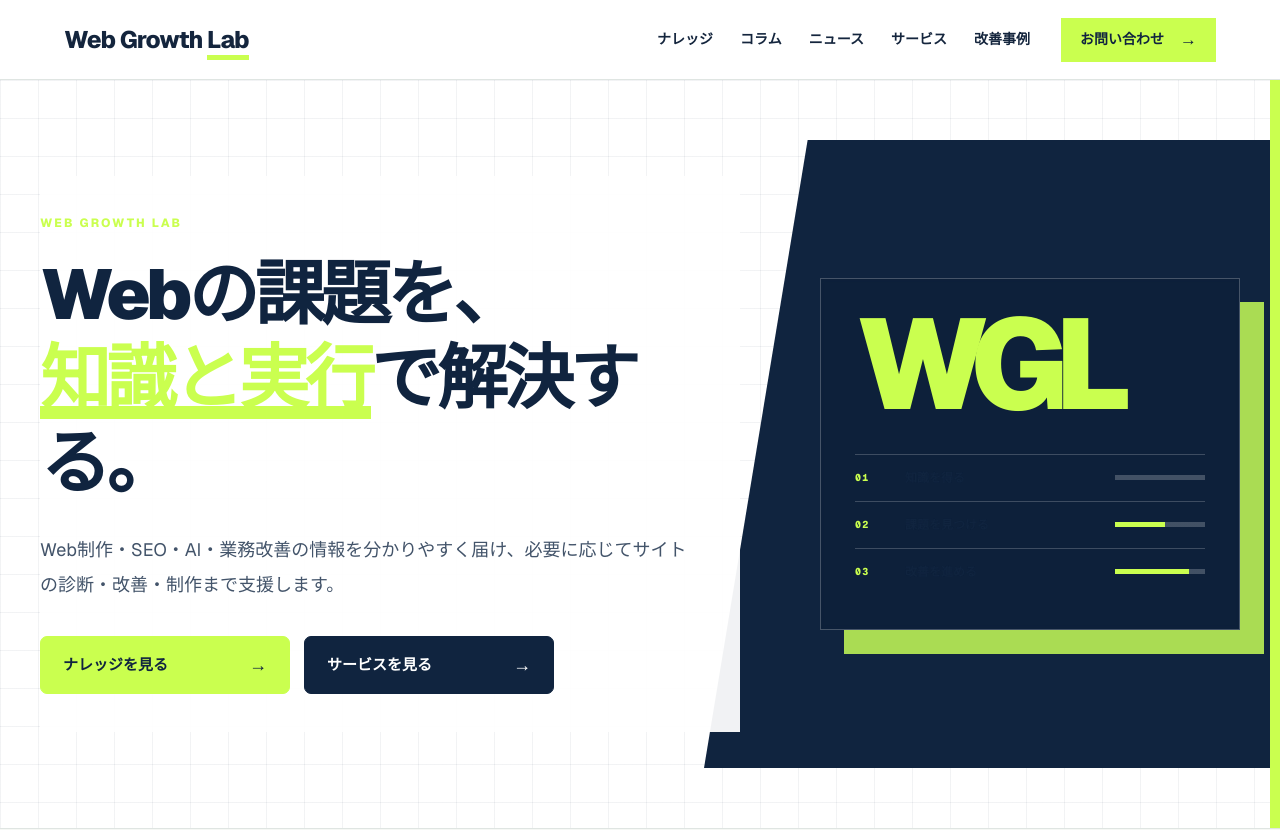
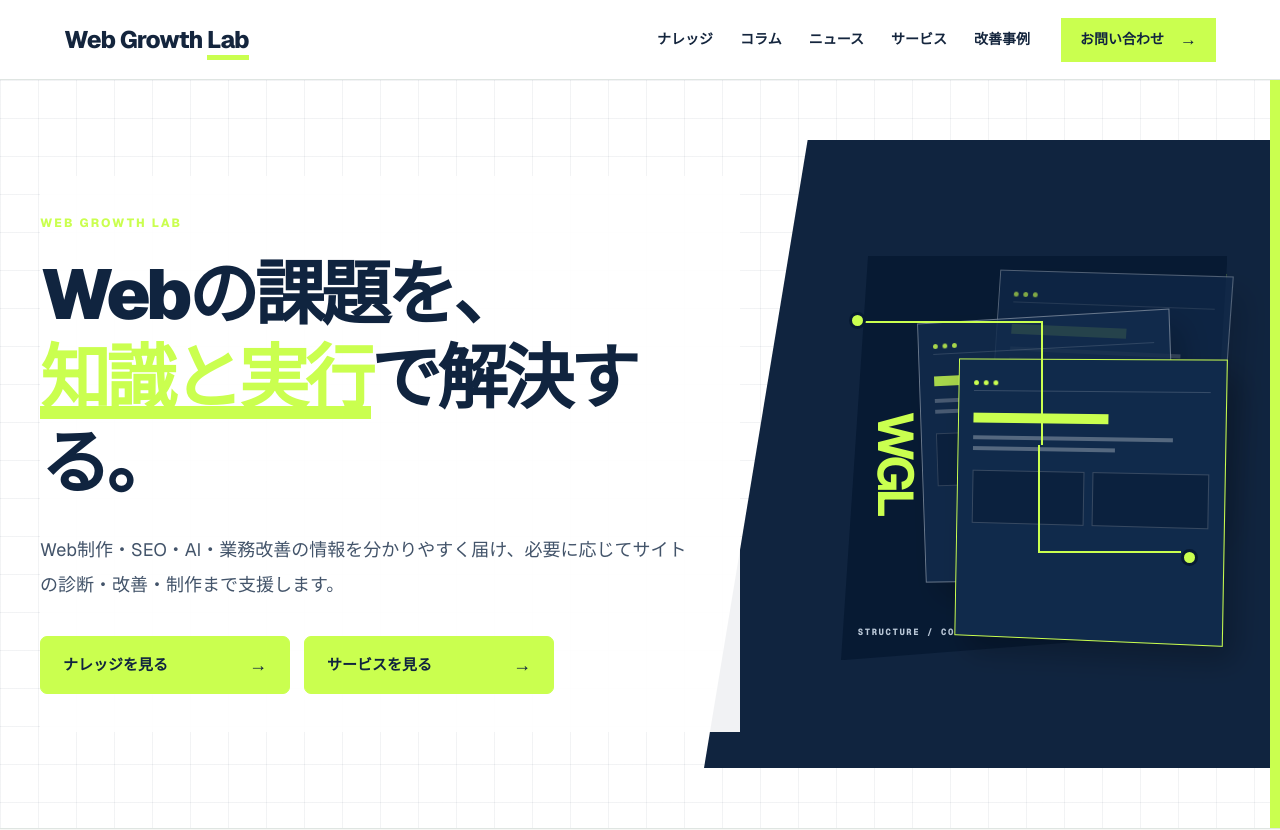
Before and after one commit to oka-wani/web-direction-lab, a Next.js app: page / in a window 1280 px wide. Shown: the top 830 px of the page. Built offline with nearby package versions, Linux system fonts and the light colour scheme.

Commit message:
Adopt white B-01 hero on top page

```diff
--- a/app/page.tsx
+++ b/app/page.tsx
@@ -3,6 +3,21 @@ import { articleItems } from "./articles/article-data";
 import { columnItems } from "./column/column-data";
 import { newsItems } from "./news/news-data";
 import { services } from "./platform-data";
+
+function HeroPageLayer({ className = "" }: { className?: string }) {
+  return <div className={`brand-page ${className}`}><span className="brand-page-bar"><i /><i /><i /></span><b /><em /><em /><div><i /><i /></div></div>;
+}
+
+function HeroBrandVisual() {
+  return <div className="brand-visual brand-visual--layers simple-home-brand-visual" aria-hidden="true">
+    <HeroPageLayer className="brand-page--back" />
+    <HeroPageLayer className="brand-page--middle" />
+    <HeroPageLayer className="brand-page--front" />
+    <span className="brand-route brand-route--one" /><span className="brand-route brand-route--two" />
+    <i className="brand-route-dot brand-route-dot--one" /><i className="brand-route-dot brand-route-dot--two" />
+    <strong>WGL</strong><small>STRUCTURE / CONNECT / GROW</small>
+  </div>;
+}
 
 export default function Home() {
   return <main>
@@ -12,9 +27,9 @@ export default function Home() {
         <p className="eyebrow">WEB GROWTH LAB</p>
         <h1>Webの課題を、<br /><span>知識と実行</span>で解決する。</h1>
         <p>Web制作・SEO・AI・業務改善の情報を分かりやすく届け、必要に応じてサイトの診断・改善・制作まで支援します。</p>
-        <div className="hero-actions"><a className="button button--primary" href="/knowledge">ナレッジを見る <b>→</b></a><a className="button button--secondary" href="/services">サービスを見る <b>→</b></a></div>
+        <div className="hero-actions"><a className="button button--primary" href="/knowledge">ナレッジを見る <b>→</b></a><a className="button button--navy" href="/services">サービスを見る <b>→</b></a></div>
       </div>
-      <div className="simple-home-hero-mark" aria-hidden="true"><strong>WGL</strong><div className="hero-metric"><span>01</span><b>知識を得る</b><i /></div><div className="hero-metric"><span>02</span><b>課題を見つける</b><i /></div><div className="hero-metric"><span>03</span><b>改善を進める</b><i /></div></div>
+      <HeroBrandVisual />
     </section>
 
     <section className="simple-home-section simple-home-offer">
@@ -39,7 +54,7 @@ export default function Home() {
       <div className="simple-news-list">{newsItems.slice(0, 3).map((item) => <a href={`/news/${item.slug}`} key={item.slug}><time>{item.date}</time><span>{item.category}</span><h3>{item.title}</h3><b>→</b></a>)}</div>
     </section>
 
-    <section className="home-final-cta"><span>CONTACT</span><h2>Webサイトの悩みを、<br />一緒に整理しませんか。</h2><p>依頼内容がまだ決まっていなくても大丈夫です。現在の課題から必要な対応を考えます。</p><div className="hero-actions"><a className="button button--primary" href="/contact">お問い合わせ <b>→</b></a><a className="button button--secondary" href="/services">サービスを見る <b>→</b></a></div></section>
+    <section className="home-final-cta"><span>CONTACT</span><h2>Webサイトの悩みを、<br />一緒に整理しませんか。</h2><p>依頼内容がまだ決まっていなくても大丈夫です。現在の課題から必要な対応を考えます。</p><div className="hero-actions"><a className="button button--primary" href="/contact">お問い合わせ <b>→</b></a><a className="button button--navy" href="/services">サービスを見る <b>→</b></a></div></section>
     <SiteFooter />
   </main>;
 }
```
